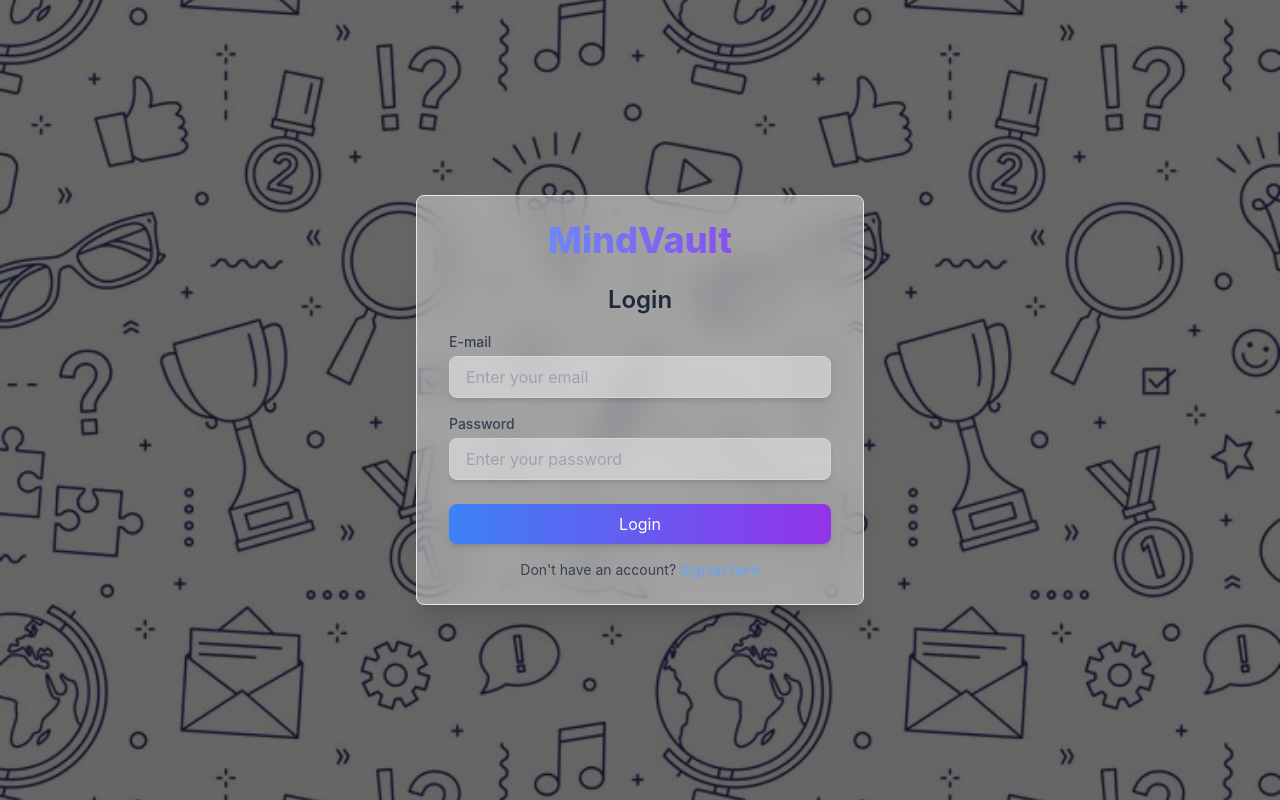
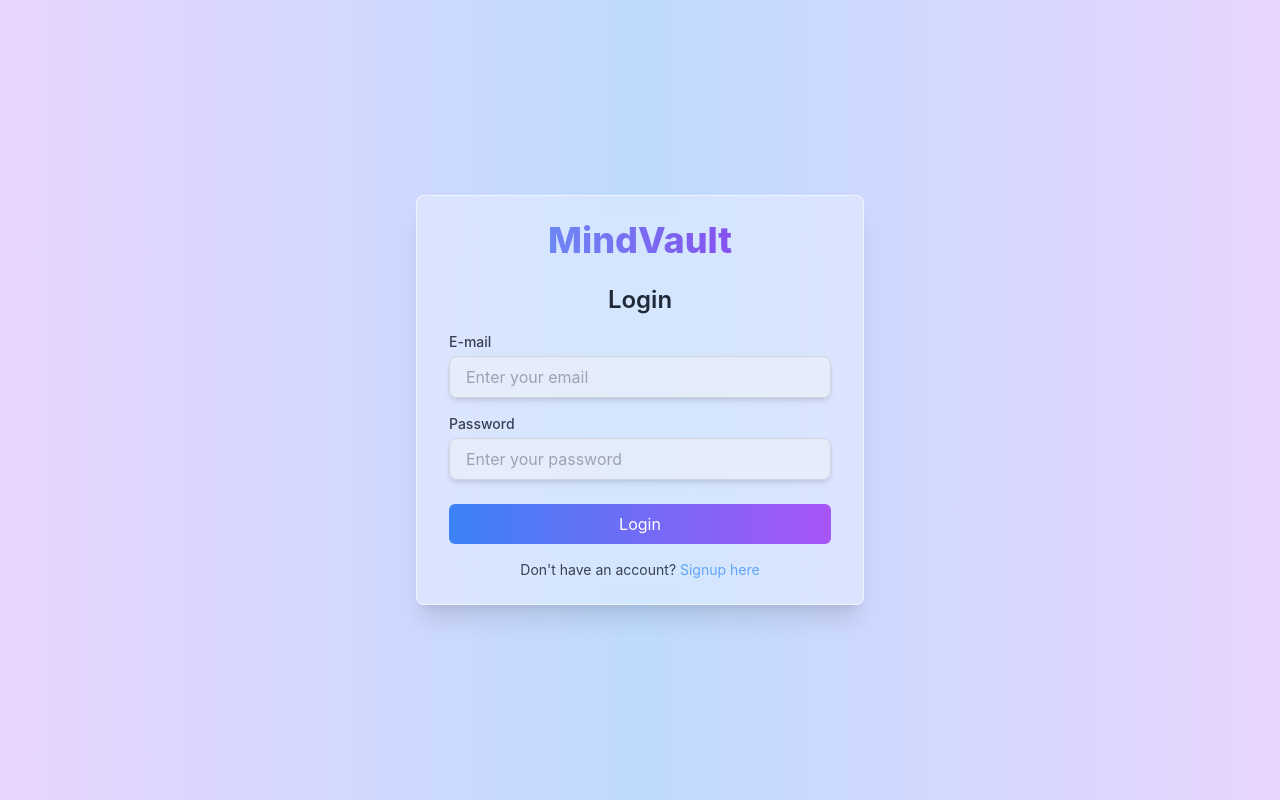
Before and after one commit to Tanmaydeep-Singh/Quiz-app-frontend, a React (Create React App) app: page /login in a window 1280 px wide. Built offline with nearby package versions, Linux system fonts and the light colour scheme.

Commit message:
dev: Update login adn signup

```diff
--- a/src/pages/Login.tsx
+++ b/src/pages/Login.tsx
@@ -31,10 +31,11 @@ const Login = () => {
 
   return (
     <div
-      className="flex justify-center items-center min-h-screen bg-cover bg-center"
-      style={{ backgroundImage: `linear-gradient(rgba(0, 0, 0, 0.6), rgba(0, 0, 0, 0.6)), url(${backgroundImage})` }}
+    className="flex justify-center items-center min-h-screen bg-cover bg-center bg-gradient-to-r from-purple-200 via-blue-200 to-purple-200 "
     >
-      <div className="max-w-md w-full px-8 py-6 bg-white bg-opacity-40 backdrop-blur-lg rounded-lg shadow-xl border border-gray-200">
+      <div
+        className="max-w-md w-full px-8 py-6  bg-opacity-70 backdrop-blur-xl rounded-lg shadow-xl border  border-white/60 bg-white/30"
+>
         <h1 className="text-4xl font-extrabold text-transparent bg-clip-text bg-gradient-to-r from-blue-400 to-purple-600 text-center mb-6">
           MindVault
         </h1>
@@ -76,8 +77,8 @@ const Login = () => {
 
           <button
             type="submit"
-            className="w-full px-4 py-2 text-white bg-gradient-to-r from-blue-500 to-purple-600 rounded-lg shadow-md hover:from-purple-600 hover:to-blue-500 focus:outline-none focus:ring-4 focus:ring-purple-300"
-          >
+            className="w-full px-4 py-2 text-white bg-gradient-to-r from-blue-500 to-purple-500  rounded-md focus:outline-none focus:ring-4 focus:ring-purple-300"
+            >
             Login
           </button>
         </form>
--- a/src/pages/Signup.tsx
+++ b/src/pages/Signup.tsx
@@ -39,12 +39,12 @@ const Signup = () => {
 
   return (
     <div
-      className="flex justify-center items-center min-h-screen bg-cover bg-center"
-      style={{ backgroundImage: `linear-gradient(rgba(0, 0, 0, 0.4), rgba(0, 0, 0, 0.4)), url(${backgroundImage})` }}
+      className="flex justify-center items-center min-h-screen bg-cover bg-center bg-gradient-to-r from-purple-200 via-blue-200 to-purple-200 "
+      // style={{ backgroundImage: `linear-gradient(rgba(0, 0, 0, 0.2), rgba(0, 0, 0, 0.2)), url(${backgroundImage})` }}
     >
       <form
         onSubmit={handleSubmit}
-        className="max-w-md w-full px-8 py-6 bg-white bg-opacity-70 backdrop-blur-lg rounded-lg shadow-xl border border-white"
+        className="max-w-md w-full px-8 py-6  bg-opacity-70 backdrop-blur-xl rounded-lg shadow-xl border  border-white/60 bg-white/30"
       >
         <h1 className="text-4xl font-extrabold text-transparent bg-clip-text bg-gradient-to-r from-blue-400 to-purple-600 text-center mb-6">
           MindVault
@@ -97,7 +97,7 @@ const Signup = () => {
 
         <button
           type="submit"
-          className="w-full px-4 py-2 text-white bg-gradient-to-r from-blue-500 to-purple-600 rounded-lg shadow-md hover:from-purple-600 hover:to-blue-500 focus:outline-none focus:ring-4 focus:ring-purple-300"
+          className="w-full px-4 py-2 text-white bg-gradient-to-r from-blue-500 to-purple-500  rounded-md focus:outline-none focus:ring-4 focus:ring-purple-300"
           disabled={loading}
         >
           {loading ? 'Signing up...' : 'Sign Up'}
```
